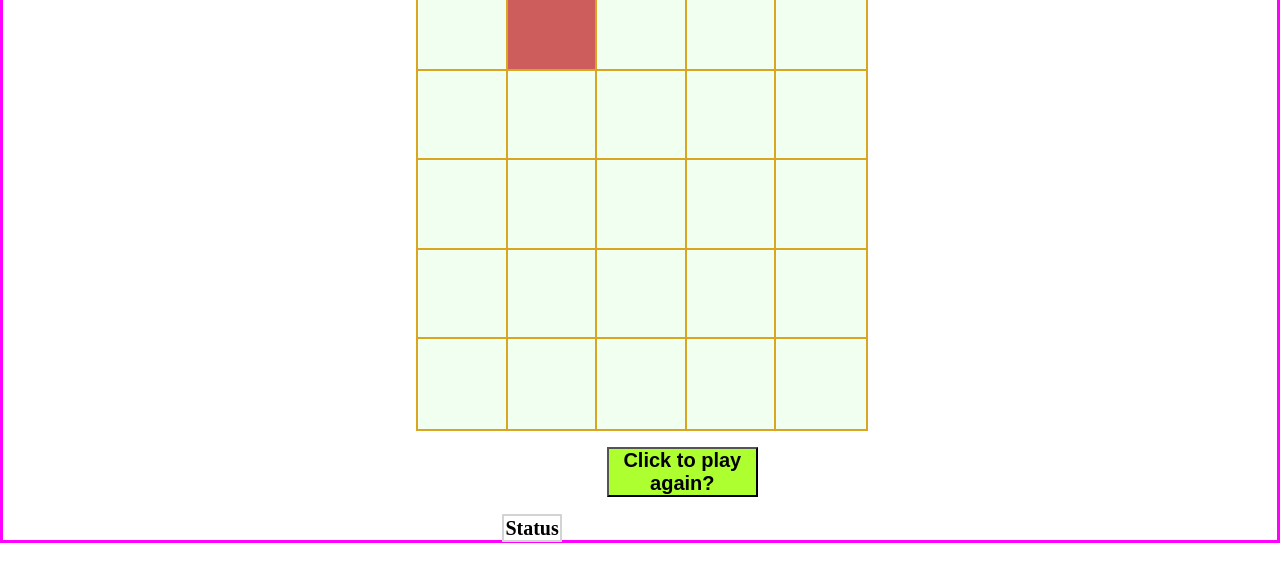
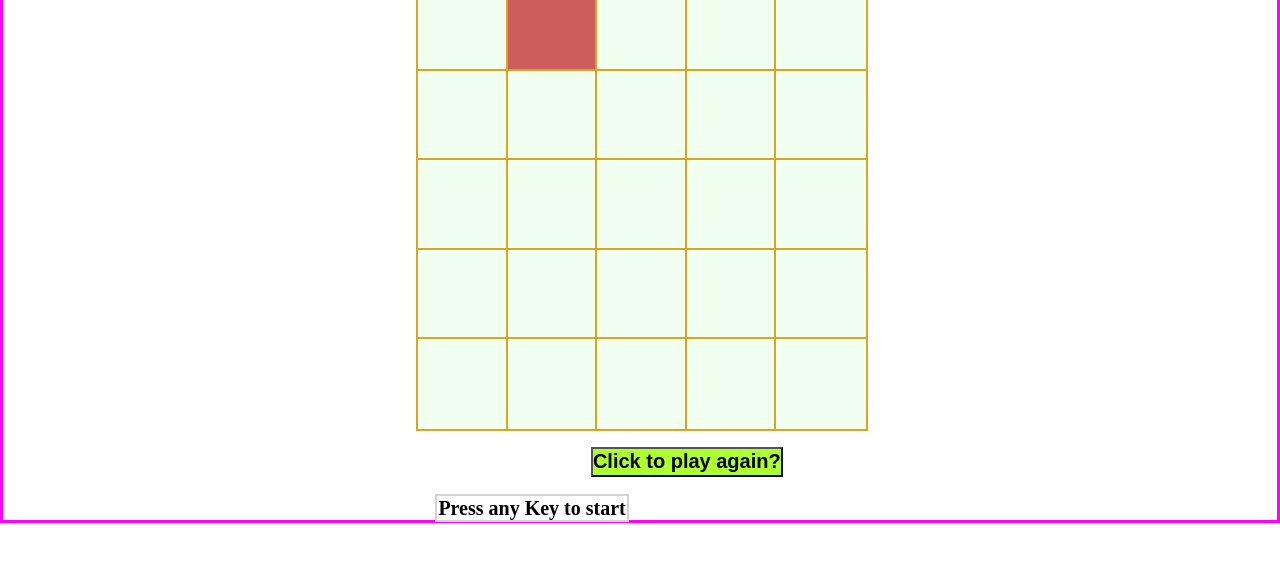
Before and after one commit to MarkS2145/frontend_game, a plain HTML site: page Index.html in a window 1280 px wide. Shown: the part 61-642 px from the top of the page. Drawn offline with Linux system fonts and the light colour scheme.

Commit message:
final update prior to show and tell.

```diff
--- a/Index.html
+++ b/Index.html
@@ -42,7 +42,7 @@
 
     <button>Click to play again?</button>
 
-    <h3>Status</h3>
+    <h3>Press any Key to start</h3>
 
 </body>
 <script src="./script.js"></script>
```
